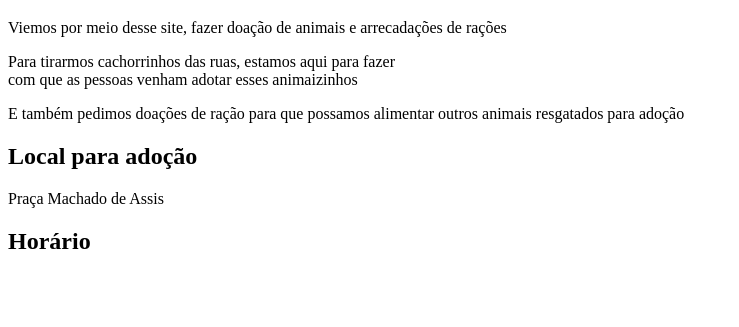
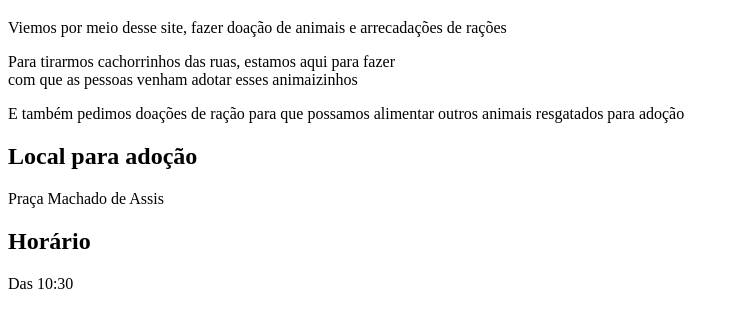
Before and after one commit to vetlolaferraz/focinho, a plain HTML site: page index.html in a window 1280 px wide. Shown: the part 61-388 px from the top of the page, without its empty margins (0-739 px from the left). Drawn offline with Linux system fonts and the light colour scheme.

Commit message:
alteração

```diff
--- a/index.html
+++ b/index.html
@@ -13,6 +13,7 @@
    <h2><strong>Local para adoção</strong></h2>
    <p>Praça Machado de  Assis</p>
    <h2><strong>Horário</strong></h2>
+   <p>Das 10:30</p>
 
 
    </p>
```
